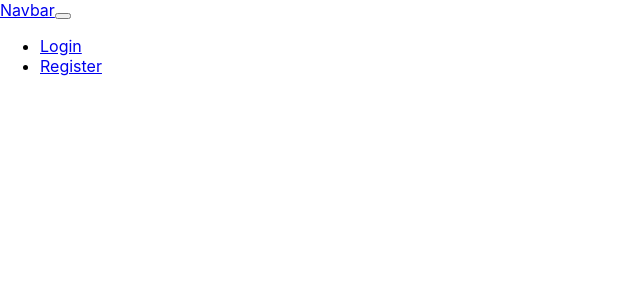
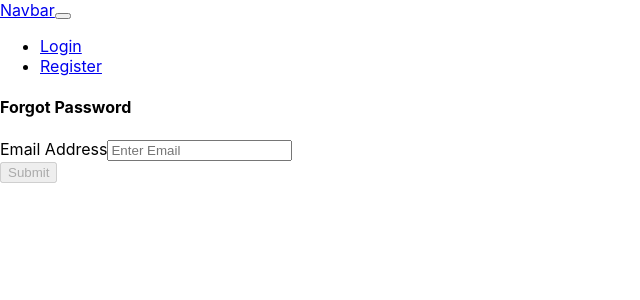
Before and after one commit to DobrinKazandziev/graphql-MERN, a React (Create React App) app in the folder client/: page /password/forgot in a window 1280 px wide. Shown: the top 300 px of the page, without its empty margins (0-640 px from the left). Built offline with nearby package versions, Linux system fonts and the light colour scheme; no server answers.

Commit message:
Password Forgot flow

```diff
--- a/client/src/App.js
+++ b/client/src/App.js
@@ -12,6 +12,7 @@ import Register from './pages/auth/Register';
 import Login from './pages/auth/Login';
 import CompleteRegitration from './pages/auth/CompleteRegistration';
 import PasswordUpdate from './pages/auth/PasswordUpdate';
+import PasswordForgot from './pages/auth/PasswordForgot';
 import Profile from './pages/auth/Profile';
 import Post from './pages/post/Post';
 
@@ -34,6 +35,7 @@ const App = () => {
         <Route exact path="/register" component={Register} />
         <Route exact path="/login" component={Login} />
         <Route exact path="/complete-registration" component={CompleteRegitration} />
+        <Route exact path="/password/forgot" component={PasswordForgot} />
         <PrivateRoute exact path="/password/update" component={PasswordUpdate} />
         <PrivateRoute exact path="/profile" component={Profile} />
         <PrivateRoute exact path="/post/create" component={Post} />
--- a/client/src/pages/auth/Login.js
+++ b/client/src/pages/auth/Login.js
@@ -1,5 +1,5 @@
 import React, { useState, useContext } from 'react';
-import { useHistory } from 'react-router-dom';
+import { Link, useHistory } from 'react-router-dom';
 import { gql, useMutation } from '@apollo/client';
 import { AUTH_ACTIONS, AuthContext } from '../../context/authContext';
 import { toast } from 'react-toastify';
@@ -84,6 +84,7 @@ const Login = () => {
         handleSubmit={handleSubmit}
         showPasswordInput
       />
+      <Link className="text-danger float-right" to="/password/forgot">Forgot Password</Link>
     </div>
   );
 };
--- /dev/null
+++ b/client/src/pages/auth/PasswordForgot.js
@@ -0,0 +1,44 @@
+import React, { useState } from 'react';
+import { toast } from 'react-toastify';
+import { auth } from '../../utils/firebase';
+import AuthForm from '../../components/forms/AuthForm';
+
+const PasswordForgot = () => {
+  const [email, setEmail] = useState('');
+  const [loading, setLoading] = useState(false);
+
+  const handleSubmit = async (e) => {
+    console.log('handleSubmit', handleSubmit)
+    e.preventDefault();
+    setLoading(true);
+
+    const config = {
+      url: process.env.REACT_APP_PASSWORD_FORGOT_REDIRECT,
+      handleCodeInApp: true,
+    }
+
+    await auth.sendPasswordResetEmail(email, config)
+      .then(() => {
+        setEmail('');
+        setLoading(false);
+        toast.success(`Email is sent to ${email}. Click on the link to reset your password`);
+     }).catch((error) => {
+       setLoading(false);
+       console.log(`Error on password forgot email:`, error);
+     });
+  }
+
+  return (
+    <div className="container p-5">
+      {loading ? <h4 className="text-danger">Loading ...</h4> : <h4>Forgot Password</h4>}
+      <AuthForm
+        email={email}
+        setEmail={setEmail}
+        loading={loading}
+        handleSubmit={handleSubmit}
+      />
+    </div>
+  );
+};
+
+export default PasswordForgot;
```
Also changed, not shown: 1 other file (tests, documents, lock files or other folders).
